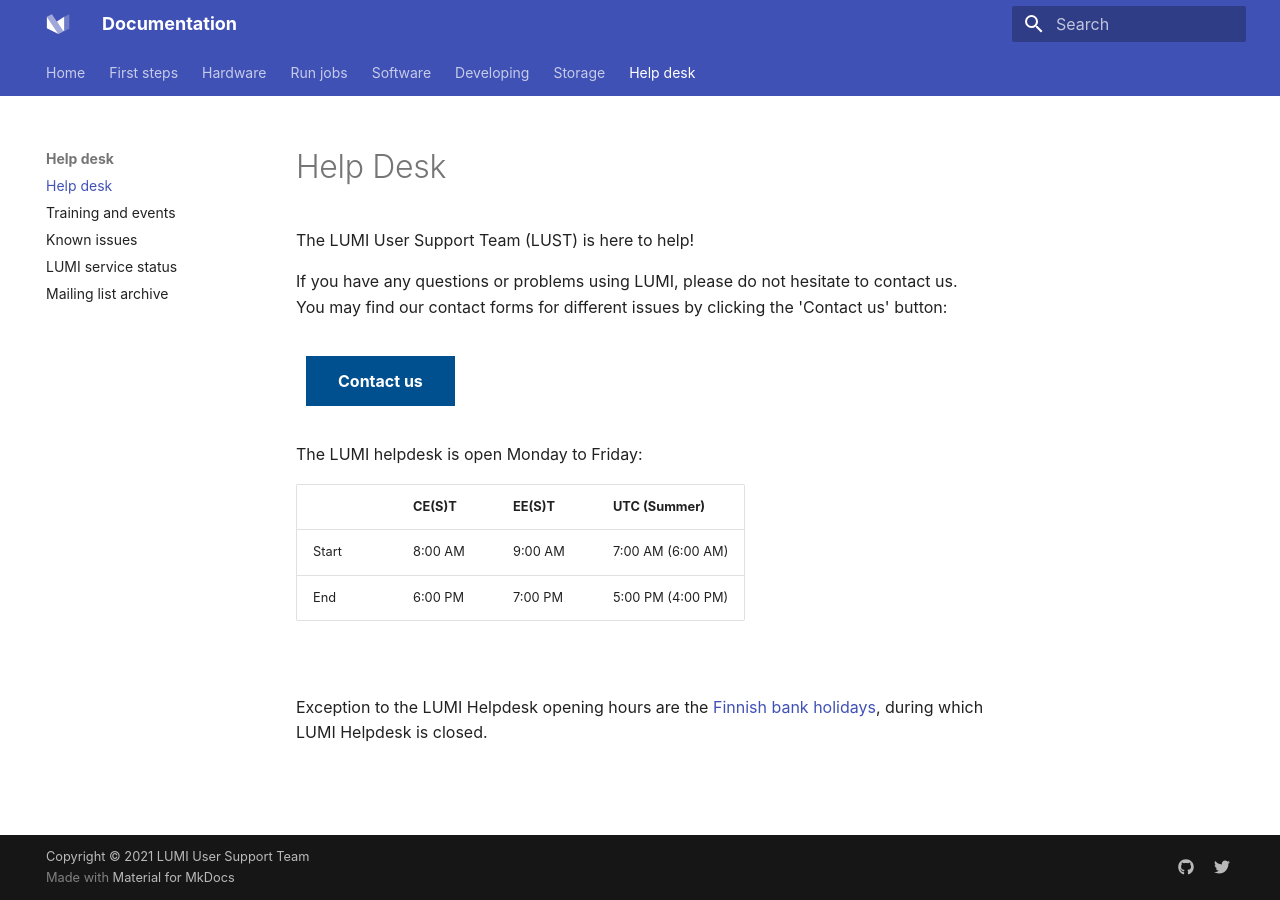
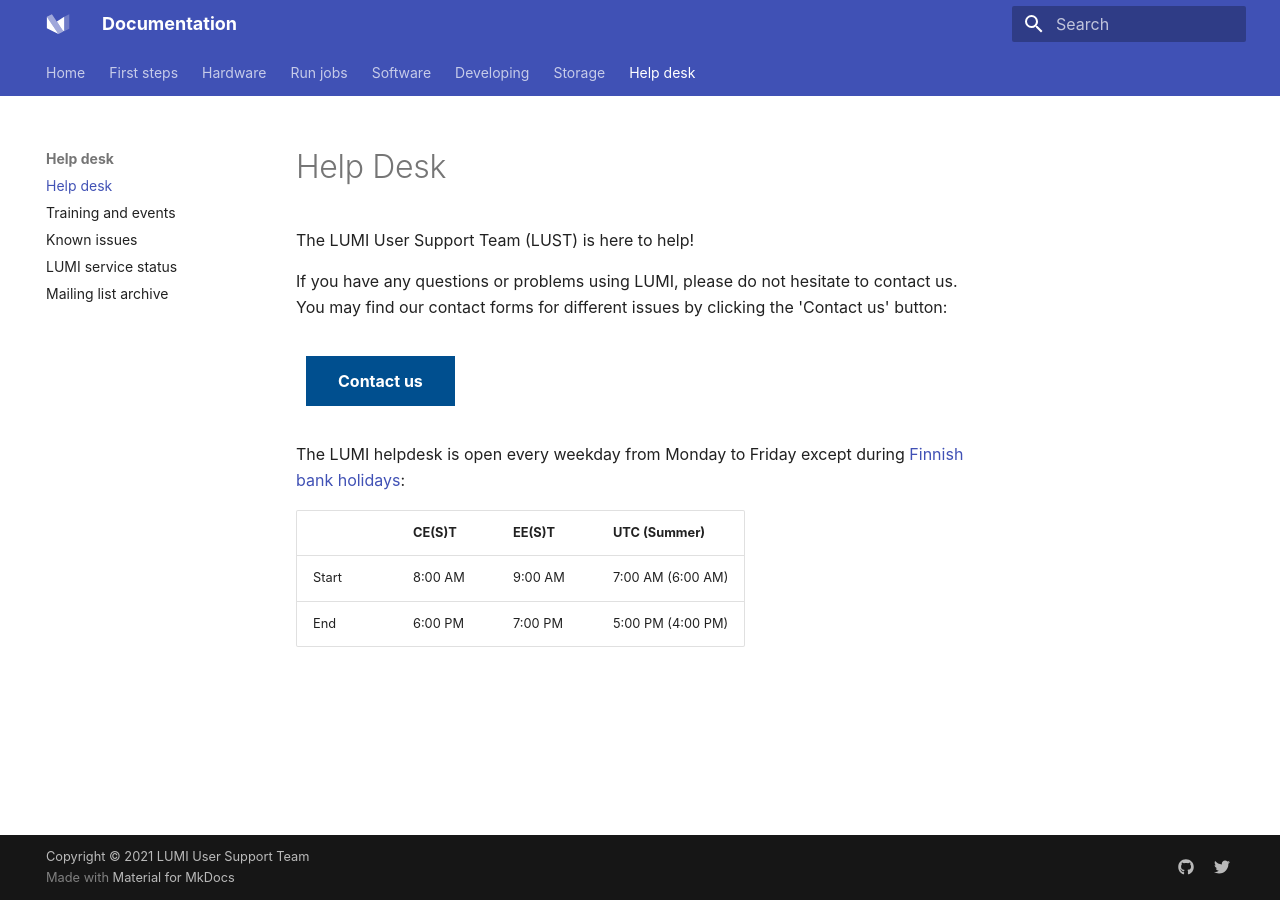
Before and after one commit to Lumi-supercomputer/lumi-userguide, an MkDocs documentation site: the page built from docs/helpdesk/index.md, in a window 1280 px wide. Built offline with MkDocs 1.6.1 and Material for MkDocs 9.7.7, drawn with Linux system fonts in a browser that asks for light colours.

Commit message:
Update the text and location on the page

```diff
--- a/docs/helpdesk/index.md
+++ b/docs/helpdesk/index.md
@@ -56,7 +56,7 @@
 </html>
 
 
-The LUMI helpdesk is open Monday to Friday:
+The LUMI helpdesk is open every weekday from Monday to Friday except during [Finnish bank holidays](https://www.suomenpankki.fi/en/money-and-payments/bank-holidays/):
 
 |       | CE(S)T  | EE(S)T  | UTC (Summer)      |
 |-------|---------|---------|-------------------|
@@ -67,11 +67,6 @@
 <br />
 
 
-Exception to the LUMI Helpdesk opening hours are the [Finnish bank holidays](https://www.suomenpankki.fi/en/money-and-payments/bank-holidays/), during which LUMI Helpdesk is closed.
-
-
-
-
 <!-- Please also check our [tech support FAQ][tech-faq] for the most frequently asked questions about the usage of LUMI.  -->
 
 <!-- Check here for [LUMI related training and events](https://www.lumi-supercomputer.eu/events/) -->
```
